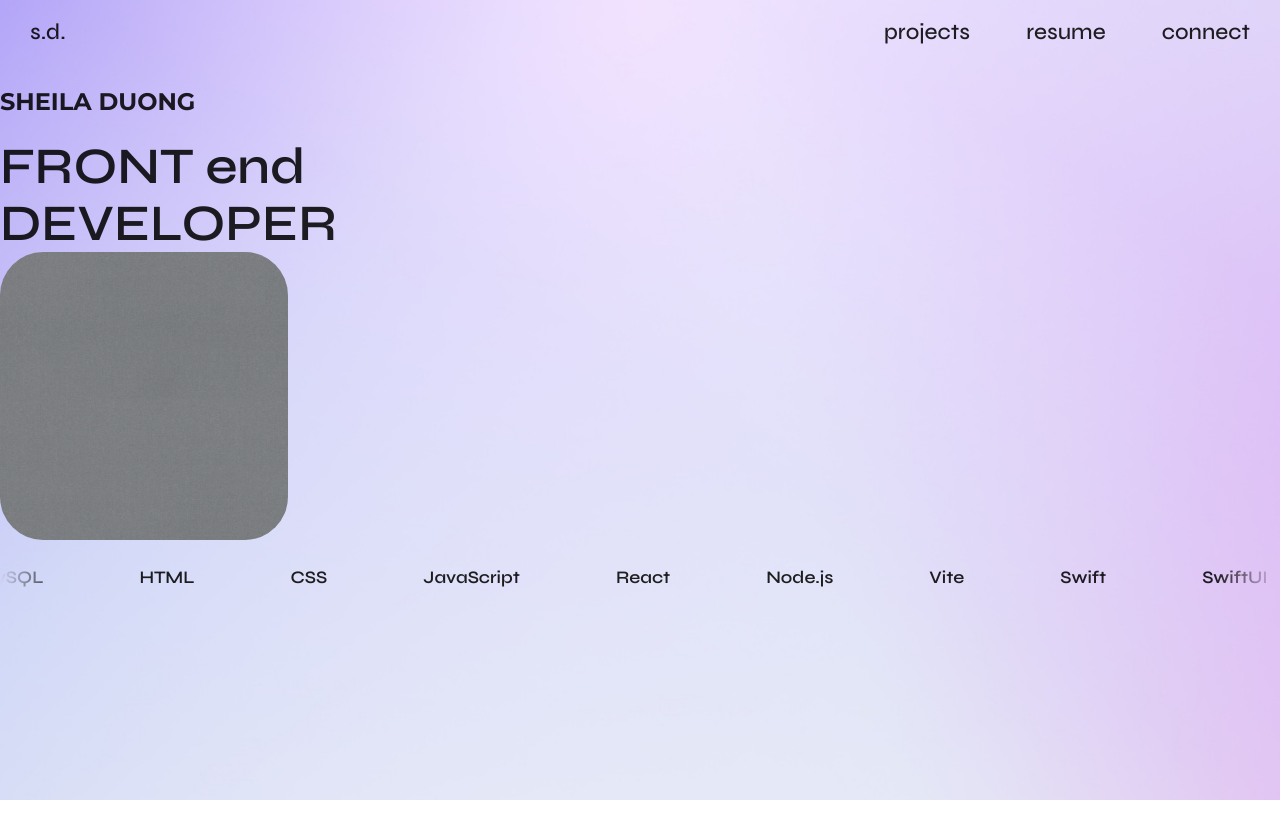
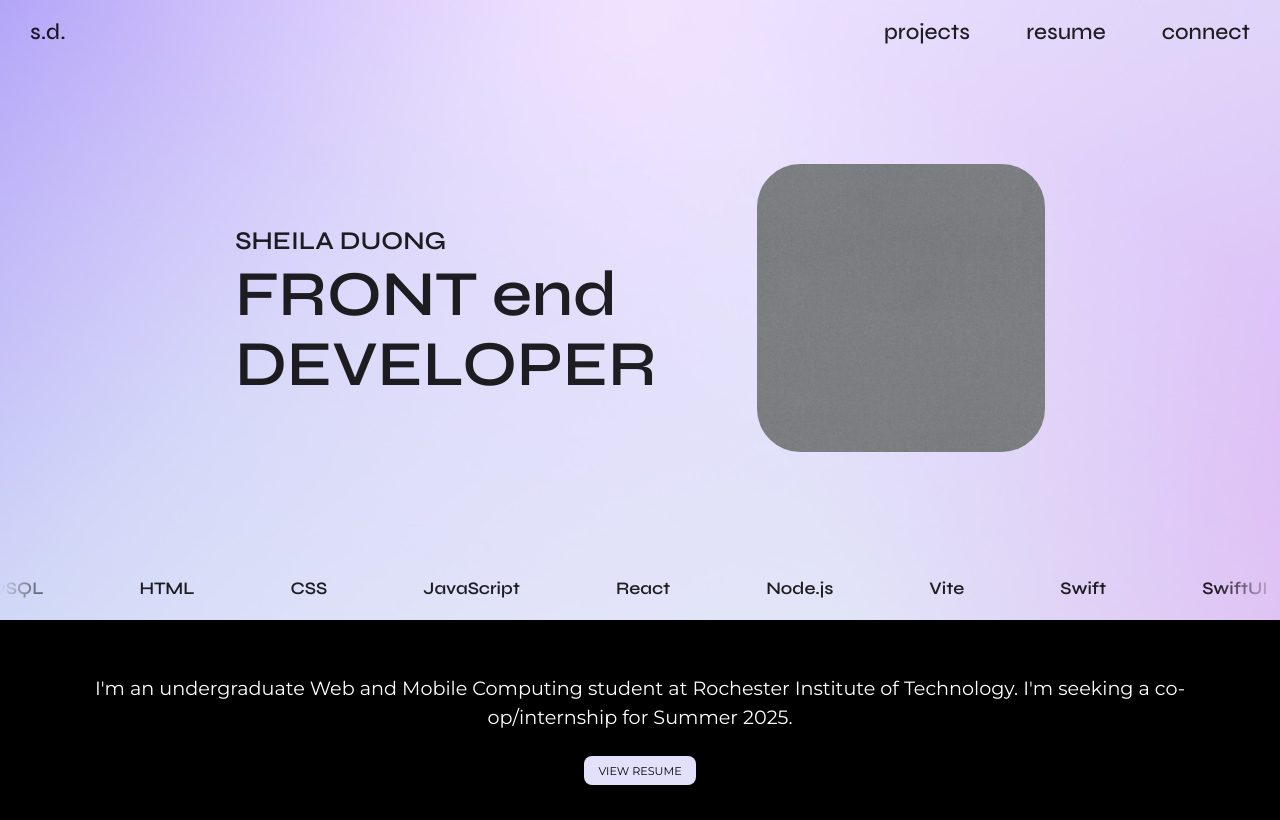
Before and after one commit to sheiladuong/portfolio-website, a React (Vite) app in the folder portfolio-website/: page / in a window 1280 px wide. Built offline with nearby package versions, Linux system fonts and the light colour scheme; a web font is replaced by a local one.

Commit message:
Completed Coop.jsx

```diff
--- a/portfolio-website/src/App.css
+++ b/portfolio-website/src/App.css
@@ -32,30 +32,30 @@
 }
 /* Navbar.jsx */
 
-/* AboutMe.jsx */
-.aboutme-container {
+/* Title.jsx */
+.title-container {
   margin: 100px 0;
   display: flex;
   place-content: center;
   gap: 100px;
 }
-.aboutme-container .title-section {
+.title-container .title-section {
   display: flex;
   flex-direction: column;
   justify-content: center;
 }
-.aboutme-container .title-section .name, .title {
+.title-container .title-section .name, .title {
   margin: 0;
   font-family: Syne, system-ui, Inter, Avenir, Helvetica, Arial, sans-serif;
   font-weight: 600;
 }
-.aboutme-container .title-section .name {
+.title-container .title-section .name {
   font-size: 1.6rem;
 }
-.aboutme-container .title-section .title {
+.title-container .title-section .title {
   font-size: 4rem;
 }
-.aboutme-container .title-section .script {
+.title-container .title-section .script {
   font-family: 'Petit Formal Script', Syne, system-ui, Inter, Avenir, Helvetica, Arial, sans-serif;
 }
 
@@ -63,7 +63,89 @@
   width: 18rem;
   border-radius: 15%;
 }
-/* AboutMe.jsx */
+/* Title.jsx */
+
+/* Keywords.jsx */
+.scroller {
+  width: 100%;
+}
+
+.scroller-items {
+  display: flex;
+  flex-wrap: wrap;
+  gap: 6rem;
+  list-style: none;
+  font-family: Syne, system-ui, Inter, Avenir, Helvetica, Arial, sans-serif;
+  font-size: 1.1rem;
+  font-weight: 600;
+}
+
+.scroller[data-animated="true"] {
+  overflow: hidden;
+  -webkit-mask: linear-gradient(
+    90deg,
+    transparent,
+    white 5%,
+    white 95%,
+    transparent
+  );
+  mask: linear-gradient(
+    90deg,
+    transparent,
+    white 5%,
+    white 95%,
+    transparent
+  );
+}
+
+.scroller[data-animated="true"] .scroller-items {
+  width: fit-content;
+  flex-wrap: nowrap;
+  animation: scroll var(--_animation-duration, 250s)
+  var(--_animation-direction, forwards) linear infinite;
+}
+
+.scroller[data-direction="right"] {
+  --_animation-direction: reverse;
+}
+
+.scroller[data-direction="left"] {
+  --_animation-direction: forwards;
+}
+
+@keyframes scroll {
+  to {
+    transform: translate(calc(-50% - 0.5rem));
+  }
+}
+/* Keywords.jsx */
+
+/* Coop.jsx */
+.coop-container {
+  display: flex;
+  flex-direction: column;
+  align-items: center;
+  justify-content: center;
+  gap: 0.3rem;
+  background-color: #000000;
+  height: 200px;
+}
+
+.coop-container p {
+  margin-inline: 50px;
+  color: #ffffff;
+  text-align: center;
+  font-size: 1.2rem;
+  font-style: italic;
+}
+
+.coop-container button {
+    font-size: 0.7rem;
+    font-weight: 500;
+    color: #000000;
+
+}
+/* Coop.jsx */
 
 /* Media Queries */
 /* Extra large devices (large laptops and desktops, 1200px and down) */
@@ -179,59 +261,4 @@
   }
   /* AboutMe.jsx */
 }
-
-/* Keywords.jsx */
-.scroller {
-  width: 100%;
-}
-
-.scroller-items {
-  display: flex;
-  flex-wrap: wrap;
-  gap: 6rem;
-  list-style: none;
-  font-family: Syne, system-ui, Inter, Avenir, Helvetica, Arial, sans-serif;
-  font-size: 1.1rem;
-  font-weight: 600;
-}
-
-.scroller[data-animated="true"] {
-  overflow: hidden;
-  -webkit-mask: linear-gradient(
-    90deg,
-    transparent,
-    white 5%,
-    white 95%,
-    transparent
-  );
-  mask: linear-gradient(
-    90deg,
-    transparent,
-    white 5%,
-    white 95%,
-    transparent
-  );
-}
-
-.scroller[data-animated="true"] .scroller-items {
-  width: fit-content;
-  flex-wrap: nowrap;
-  animation: scroll var(--_animation-duration, 250s)
-  var(--_animation-direction, forwards) linear infinite;
-}
-
-.scroller[data-direction="right"] {
-  --_animation-direction: reverse;
-}
-
-.scroller[data-direction="left"] {
-  --_animation-direction: forwards;
-}
-
-@keyframes scroll {
-  to {
-    transform: translate(calc(-50% - 0.5rem));
-  }
-}
-
-/* Keywords.jsx */
+/* Media Queries */
--- a/portfolio-website/src/App.jsx
+++ b/portfolio-website/src/App.jsx
@@ -1,6 +1,7 @@
 import Navbar from './components/Navbar.jsx'
 import Title from './components/Title.jsx'
 import Keywords from './components/Keywords.jsx'
+import Coop from './components/Coop.jsx'
 import './App.css'
 
 function App() {
@@ -9,6 +10,7 @@ function App() {
       <Navbar />
       <Title />
       <Keywords />
+      <Coop />
     </>
   )
 }
--- /dev/null
+++ b/portfolio-website/src/components/Coop.jsx
@@ -0,0 +1,18 @@
+function Coop() {
+
+    return (
+        <>
+            <div className='coop-container'>
+                <p>
+                    I'm an undergraduate Web and Mobile Computing student at
+                    Rochester Institute of Technology. I'm seeking a co-op/internship
+                    for Summer 2025.
+                </p>
+                <button>VIEW RESUME</button>
+            </div>
+        </>
+    )
+
+}
+
+export default Coop
```
